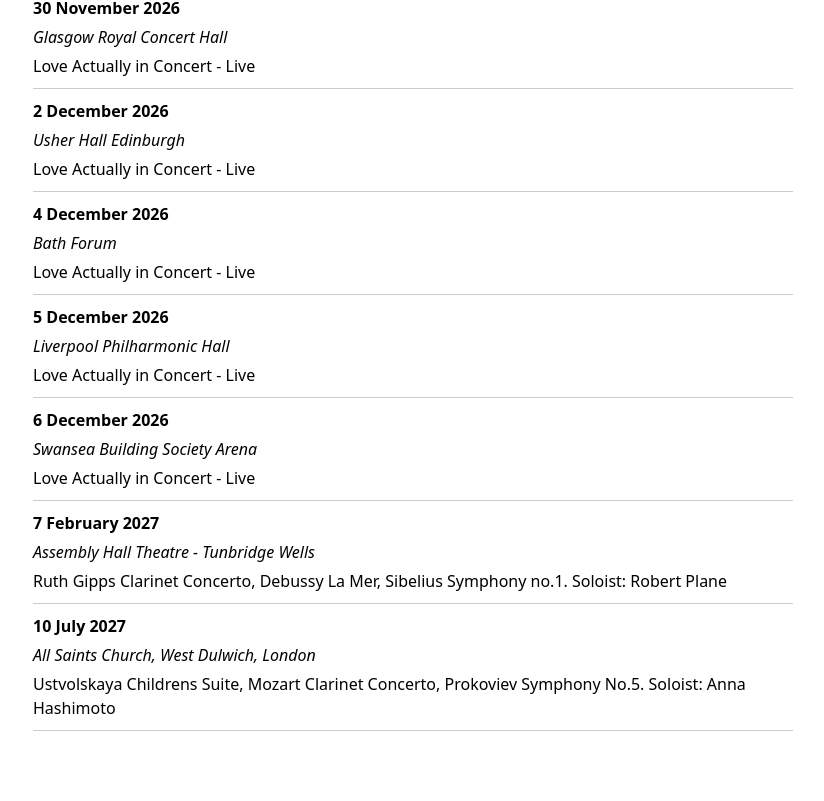
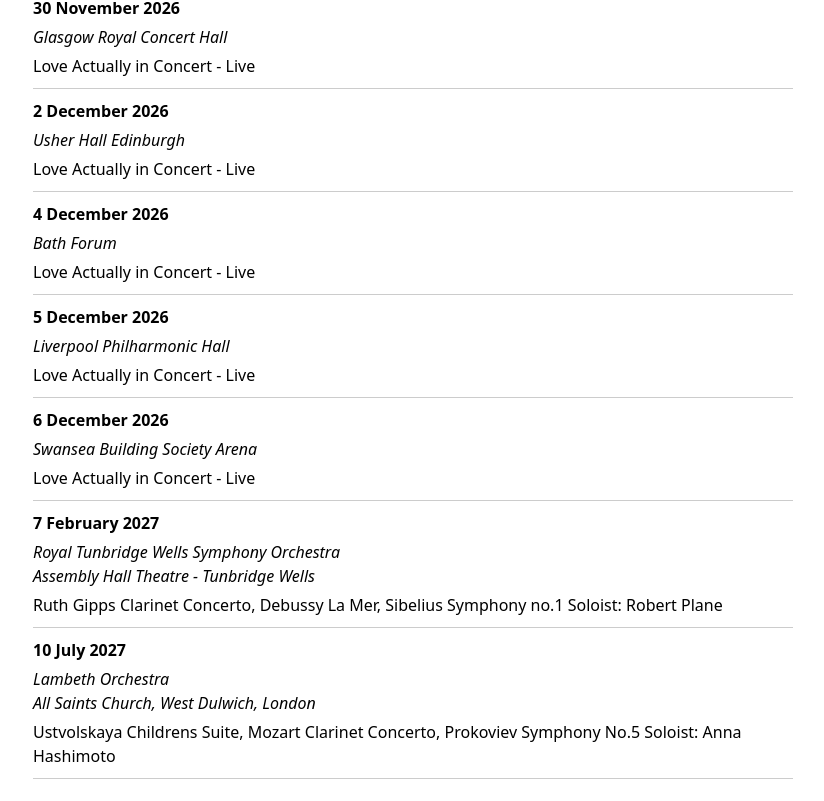
Before and after one commit to mikeSitebaby/mikewebsite, a React (Create React App) app: page / in a window 1280 px wide. Shown: the part 932-1733 px from the top of the page, without its empty margins (227-1051 px from the left). Built offline with nearby package versions, Linux system fonts and the light colour scheme.

Commit message:
Names of ORchestras with line breaks

```diff
--- a/src/Components/Calendar.js
+++ b/src/Components/Calendar.js
@@ -35,14 +35,14 @@
   },
   {
     date: '7 February 2027',
-    location: 'Assembly Hall Theatre - Tunbridge Wells',
-    details: 'Ruth Gipps Clarinet Concerto, Debussy La Mer, Sibelius Symphony no.1. Soloist: Robert Plane',
+    location: 'Royal Tunbridge Wells Symphony Orchestra\nAssembly Hall Theatre - Tunbridge Wells',
+    details: 'Ruth Gipps Clarinet Concerto, Debussy La Mer, Sibelius Symphony no.1\nSoloist: Robert Plane',
     ticketLink: 'https://rtwso.org'
   },
   {
     date: '10 July 2027',
-    location: 'All Saints Church, West Dulwich, London',
-    details: 'Ustvolskaya Childrens Suite, Mozart Clarinet Concerto, Prokoviev Symphony No.5. Soloist: Anna Hashimoto',
+    location: 'Lambeth Orchestra\nAll Saints Church, West Dulwich, London',
+    details: 'Ustvolskaya Childrens Suite, Mozart Clarinet Concerto, Prokoviev Symphony No.5\nSoloist: Anna Hashimoto',
     ticketLink: 'https://www.lambeth-orchestra.org.uk'
   },
   // Add more concerts here
```
